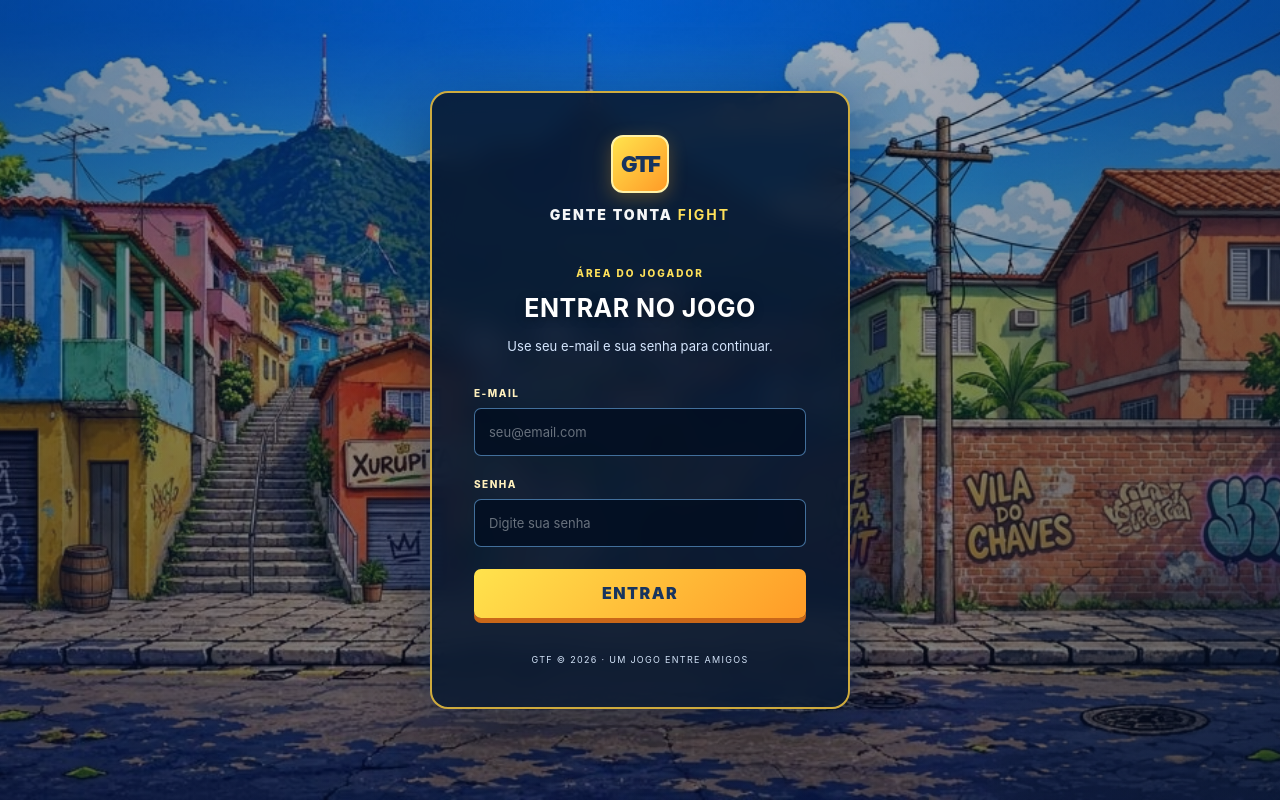
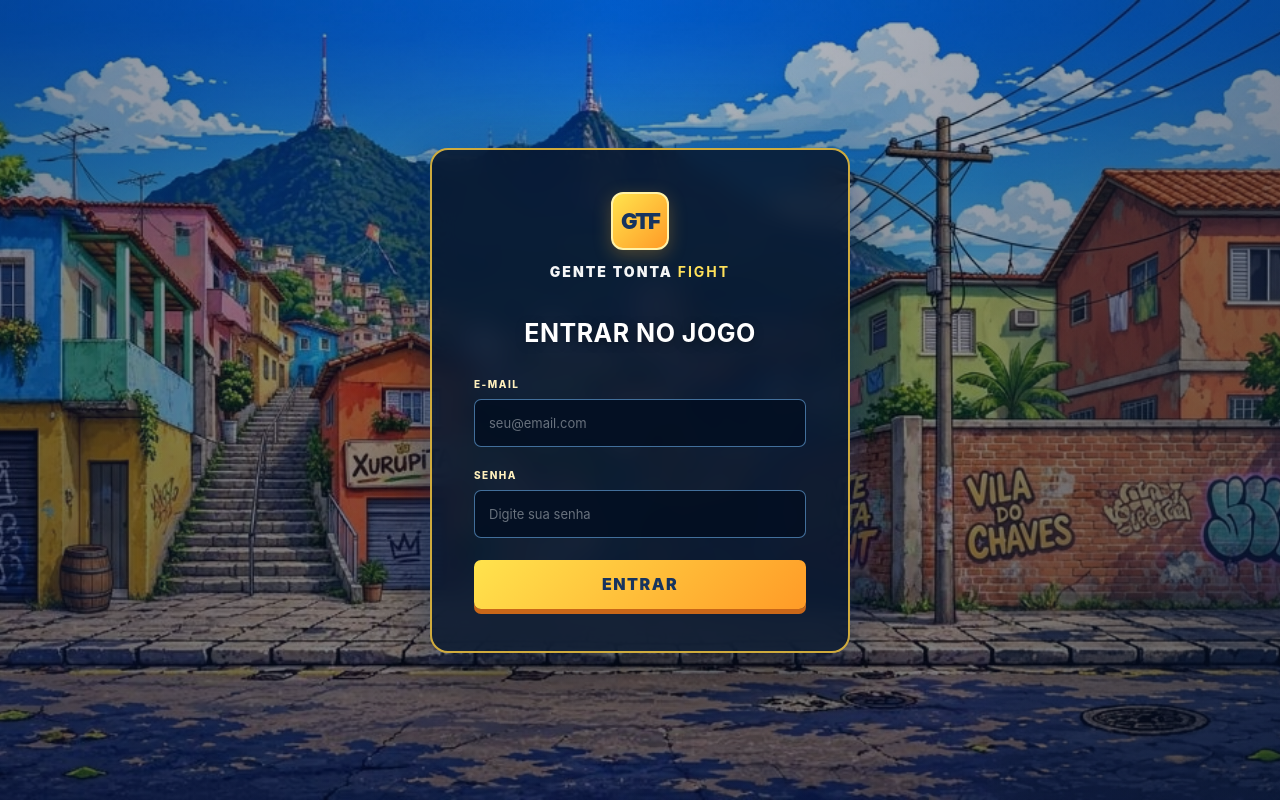
Before and after one commit to andcs1992as-png/GTF, a React (Vite) app: page / in a window 1280 px wide. Built offline with nearby package versions, Linux system fonts and the light colour scheme.

Commit message:
Simplify login screen content

```diff
--- a/src/App.tsx
+++ b/src/App.tsx
@@ -284,9 +284,7 @@ export default function App() {
             <p>GENTE TONTA <strong>FIGHT</strong></p>
           </header>
           <div className="heading">
-            <span className="eyebrow">ÁREA DO JOGADOR</span>
             <h1>ENTRAR NO JOGO</h1>
-            <p>Use seu e-mail e sua senha para continuar.</p>
           </div>
           <form className="login-form" onSubmit={handleSubmit}>
             <label htmlFor="email">E-MAIL</label>
@@ -296,7 +294,6 @@ export default function App() {
             <button className="primary-button" type="submit" disabled={loading}>{loading ? 'VERIFICANDO...' : 'ENTRAR'}</button>
             {message && <p className="feedback" role="status">{message}</p>}
           </form>
-          <footer>GTF © 2026 · UM JOGO ENTRE AMIGOS</footer>
         </section>
       </main>
     )
```
